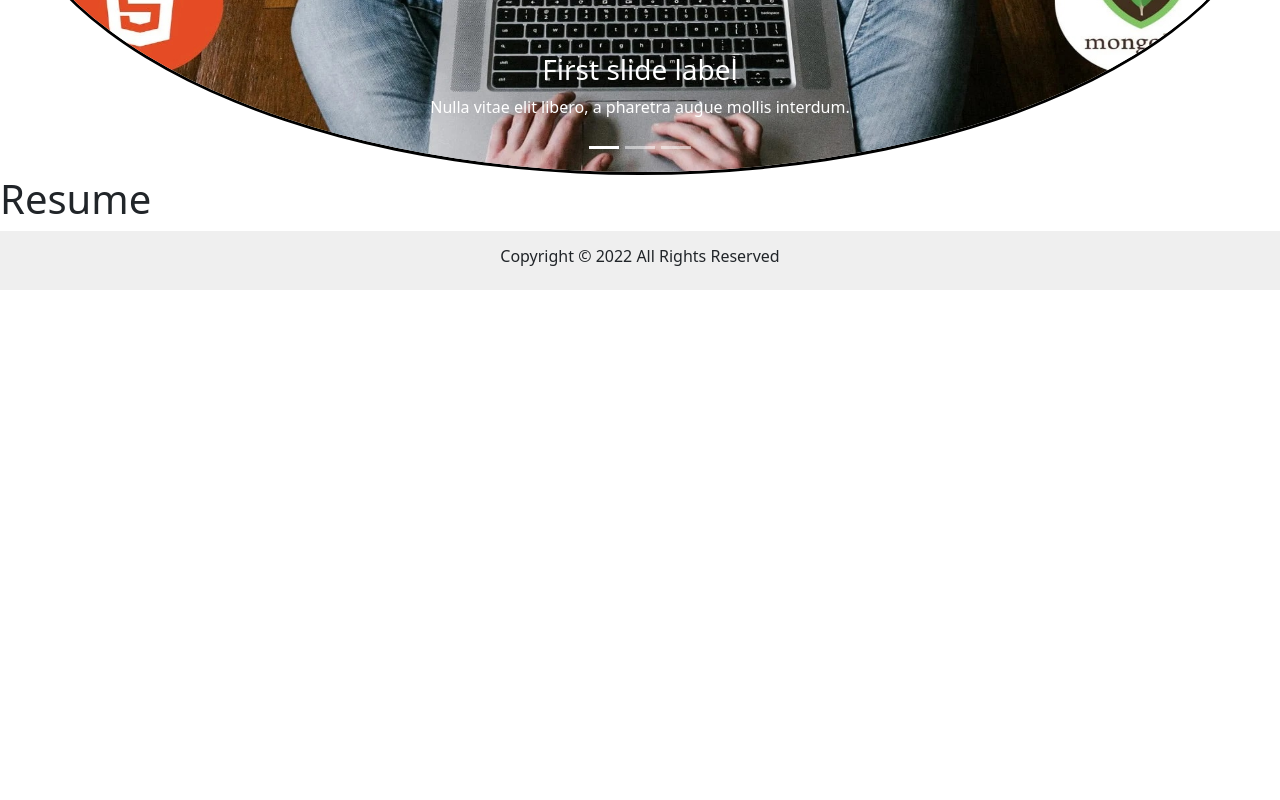
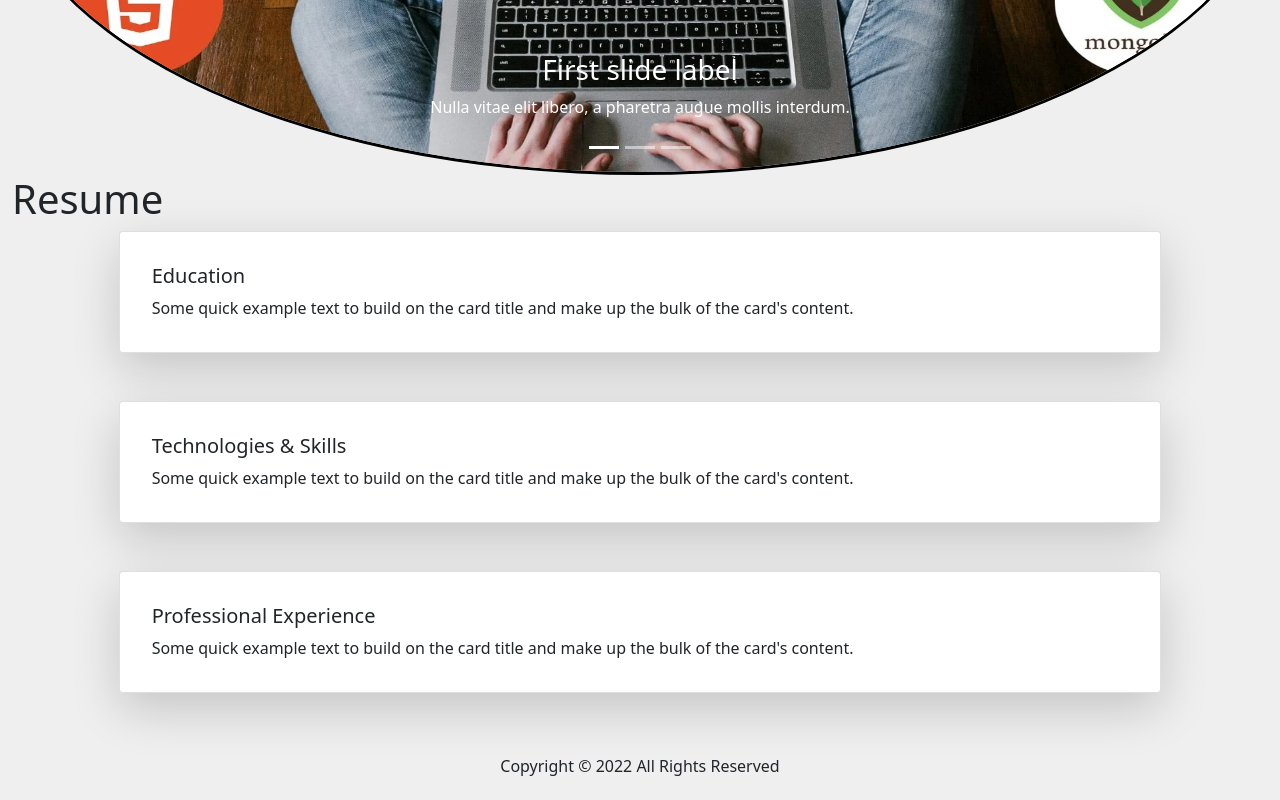
Before and after one commit to rprice000/portfolio-v2, a React (Create React App) app in the folder client/: page /resume in a window 1280 px wide. Shown: the part 564-1364 px from the top of the page. Before the commit the page ends 854 px from the top, so only its background shows below. Built offline with nearby package versions, Linux system fonts and the light colour scheme.

Commit message:
added Resume content

```diff
--- a/client/src/pages/Resume/Resume.css
+++ b/client/src/pages/Resume/Resume.css
@@ -3,3 +3,9 @@
 img {
     height:80vh;
   }
+
+  #resume-page {
+    background-color: #EFEFEF;
+    margin: 0;
+    padding: 0;
+  }
--- a/client/src/pages/Resume/Resume.js
+++ b/client/src/pages/Resume/Resume.js
@@ -1,11 +1,11 @@
 // This is the resume page
 import React from 'react';
-import { Carousel } from 'react-bootstrap';
+import { Carousel, Container, Card, Col, Row } from 'react-bootstrap';
 import '../Resume/Resume.css'
 
 const Resume = () => {
     return (
-        <div>
+        <div id="resume-page">
             <Carousel>
                 <Carousel.Item interval={10000}>
                     <img className="d-block w-100" src="images/image-one.jpg" alt="First slide" />
@@ -30,7 +30,78 @@ const Resume = () => {
                 </Carousel.Item>
             </Carousel>
 
+            <Container fluid>
             <h1>Resume</h1>
+
+{/* Education Card */}
+                <Row>
+                <Col lg="1">
+                   {/* Spacing Column */}
+                </Col>
+                <Col lg="10">
+                    <Card className="shadow-lg p-3 mb-5 bg-body rounded">
+                        {/* <Card.Img variant="top" src="holder.js/100px180" /> */}
+                        <Card.Body>
+                            <Card.Title>Education</Card.Title>
+                            <Card.Text>
+                                Some quick example text to build on the card title and make up the bulk of
+                                the card's content.
+                            </Card.Text>
+                        </Card.Body>
+                    </Card>
+                </Col>
+                <Col lg="1">
+                    {/* Spacing Column */}
+                </Col>
+                </Row>
+{/* Technologies & Skills Card */}
+                <Row>
+                <Col lg="1">
+                    {/* Spacing Column */}
+                </Col>
+                <Col lg="10">
+                    <Card className="shadow-lg p-3 mb-5 bg-body rounded">
+                    {/* <Card.Img variant="top" src="holder.js/100px180" /> */}
+                        <Card.Body>
+                            <Card.Title>Technologies & Skills</Card.Title>
+                            <Card.Text>
+                                Some quick example text to build on the card title and make up the bulk of
+                                the card's content.
+                            </Card.Text>
+                        </Card.Body>
+                    </Card>
+                </Col>
+                <Col lg="1">
+                   {/* Spacing Column */}
+                </Col>
+                </Row>
+{/* Professional Experience Section */}
+                <Row>
+                <Col lg="1">
+                    {/* Spacing Column */}
+                </Col>
+                <Col lg="10">
+                    <Card className="shadow-lg p-3 mb-5 bg-body rounded">
+                {/* <Card.Img variant="top" src="holder.js/100px180" /> */}
+                        <Card.Body>
+                            <Card.Title>Professional Experience</Card.Title>
+                            <Card.Text>
+                                Some quick example text to build on the card title and make up the bulk of
+                                the card's content.
+                            </Card.Text>
+                        </Card.Body>
+                    </Card>
+                </Col>
+                <Col lg="1">
+                   {/* Spacing Column */}
+                </Col>
+                </Row>
+
+
+            </Container>
+
+
+
         </div>
     )
 }
```
